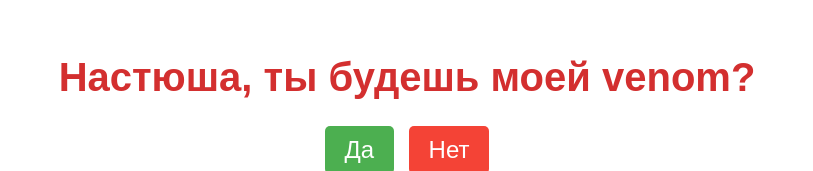
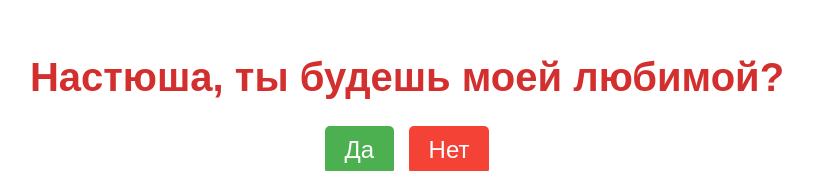
Before and after one commit to bchbrz/ILoveYou, a plain HTML site: page index.html in a window 1280 px wide. Shown: the part 137-308 px from the top of the page, without its empty margins (233-1046 px from the left). Drawn offline with Linux system fonts and the light colour scheme.

Commit message:
index.html

```diff
--- a/index.html
+++ b/index.html
@@ -8,7 +8,7 @@
 </head>
 <body>
     <div class="container">
-        <h1>Настюша, ты будешь моей venom?</h1>
+        <h1>Настюша, ты будешь моей любимой?</h1>
         <div class="buttons">
             <button class="yes-button" onclick="handleYesClick()">Да</button>
             <button class="no-button" onclick="handleNoClick()">Нет</button>
```
